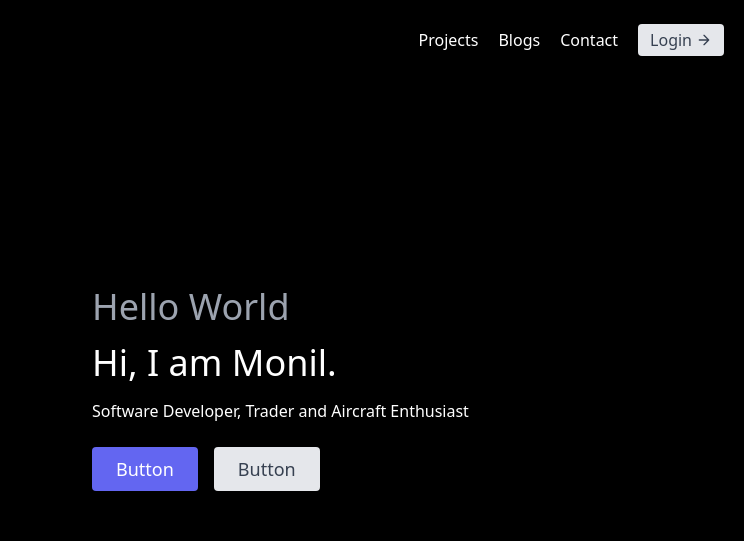
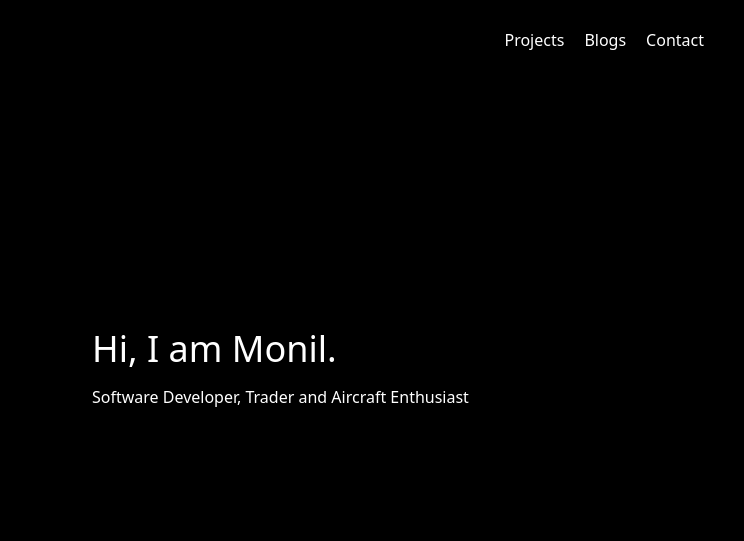
Before and after one commit to monilpokar/Personal-Website, a plain HTML site: page index.html in a window 1280 px wide. Shown: the top 541 px of the page, 536-1280 px from the left. Drawn offline with nearby package versions, Linux system fonts and the light colour scheme.

Commit message:
my second commit
removing redundant css features from the layout

```diff
--- a/index.html
+++ b/index.html
@@ -4,7 +4,7 @@
     <meta charset="UTF-8">
     <meta name="viewport" content="width=device-width, initial-scale=1.0">
     <link href="https://unpkg.com/tailwindcss@^1.0/dist/tailwind.min.css" rel="stylesheet">
-    <title>Document</title>
+    <title>Monil Pokar</title>
    <!--  <style>
       .typewriter h1 {
         font-family: monospace;/* Web-safe typewriter-like font */
@@ -53,11 +53,11 @@
             <a class="mr-5 text-white hover:text-gray-400">Blogs</a>
             <a class="mr-5 text-white hover:text-gray-400">Contact</a>
           </nav>
-          <button class="inline-flex items-center bg-gray-200 border-0 py-1 px-3 focus:outline-none hover:bg-gray-300 rounded text-base mt-4 md:mt-0">Login
+          <!-- <button class="inline-flex items-center bg-gray-200 border-0 py-1 px-3 focus:outline-none hover:bg-gray-300 rounded text-base mt-4 md:mt-0">Login
             <svg fill="none" stroke="currentColor" stroke-linecap="round" stroke-linejoin="round" stroke-width="2" class="w-4 h-4 ml-1" viewBox="0 0 24 24">
               <path d="M5 12h14M12 5l7 7-7 7"></path>
             </svg>
-          </button>
+          </button> -->
         </div>
       </header>
       <!-- <section class="text-gray-700 body-font">
@@ -83,13 +83,12 @@
             <img class="object-cover object-center rounded" alt="hero" src="https://source.unsplash.com/720x600/?nature">
           </div>
           <div class="lg:flex-grow md:w-1/2 lg:pl-24 md:pl-16 flex flex-col md:items-start md:text-left items-center text-center">
-            <h1 class="title-font sm:text-4xl mb-4 font-medium text-gray-400">Hello World</h1>
             <h1 class="title-font sm:text-4xl mb-4 font-medium text-white">Hi, I am Monil.</h1>
-            <h2 class="hidden lg:inline-block text-white">Software Developer, Trader and Aircraft Enthusiast</h2>
+            <h2 class="title-font sm:text-1xl mb-4 font-medium text-white">Software Developer, Trader and Aircraft Enthusiast</h2>
           </br>
             <div class="flex justify-center">
-              <button class="inline-flex text-white bg-indigo-500 border-0 py-2 px-6 focus:outline-none hover:bg-indigo-600 rounded text-lg">Button</button>
-              <button class="ml-4 inline-flex text-gray-700 bg-gray-200 border-0 py-2 px-6 focus:outline-none hover:bg-gray-300 rounded text-lg">Button</button>
+              <!-- <button class="inline-flex text-white bg-indigo-500 border-0 py-2 px-6 focus:outline-none hover:bg-indigo-600 rounded text-lg">Button</button>
+              <button class="ml-4 inline-flex text-gray-700 bg-gray-200 border-0 py-2 px-6 focus:outline-none hover:bg-gray-300 rounded text-lg">Button</button> -->
             </div>
           </div>
         </div>
```
